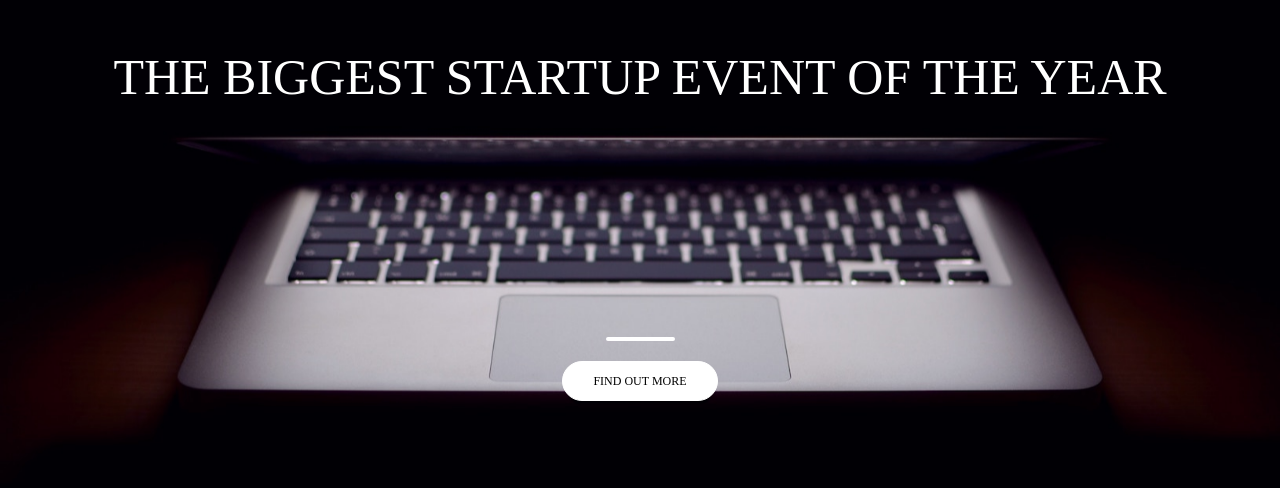
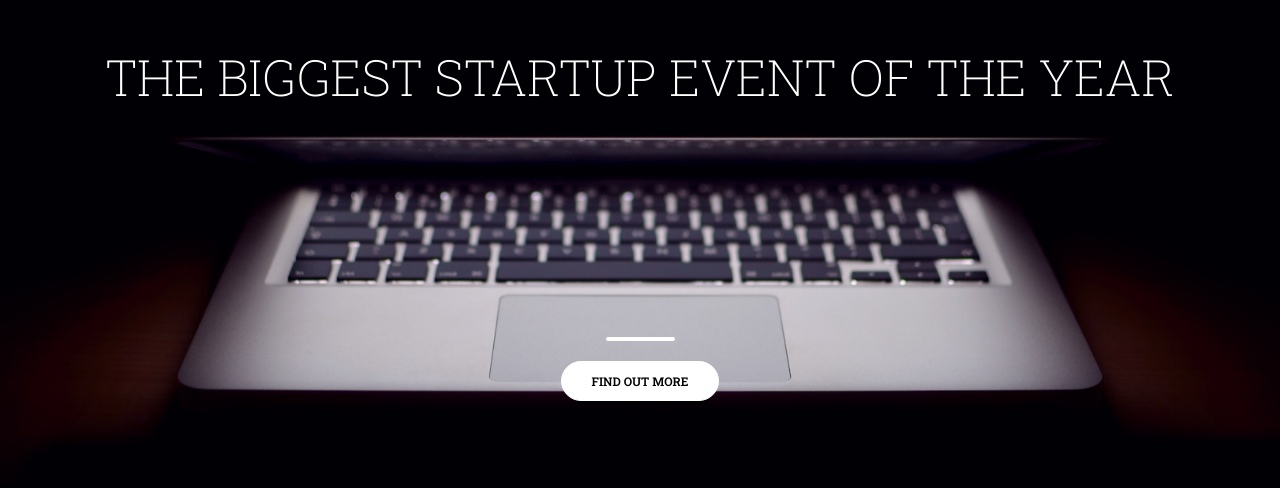
Before and after one commit to Keith9seven/Starter, a plain HTML site: page index.html in a window 1280 px wide. Shown: the part 176-664 px from the top of the page. Drawn offline with nearby package versions, Linux system fonts and the light colour scheme; the site is published under a folder, as on GitHub Pages, so addresses that start at the root find nothing.

Commit message:
Update startup.css

```diff
--- a/startup.css
+++ b/startup.css
@@ -1,15 +1,15 @@
 @font-face{
-	src: url(/Fonts/RobotoSlab-Regular.ttf);
+	src: url(./Fonts/RobotoSlab-Regular.ttf);
 	font-family: Roboto;
 }
 
 @font-face{
-	src: url(/Fonts/RobotoSlab-ExtraLight.ttf);
+	src: url(./Fonts/RobotoSlab-ExtraLight.ttf);
 	font-family: RobotoEB;
 }
 
 @font-face{
-	src: url(/Fonts/RobotoSlab-SemiBold.ttf);
+	src: url(./Fonts/RobotoSlab-SemiBold.ttf);
 	font-family: RobotoSB;
 }
 
```
